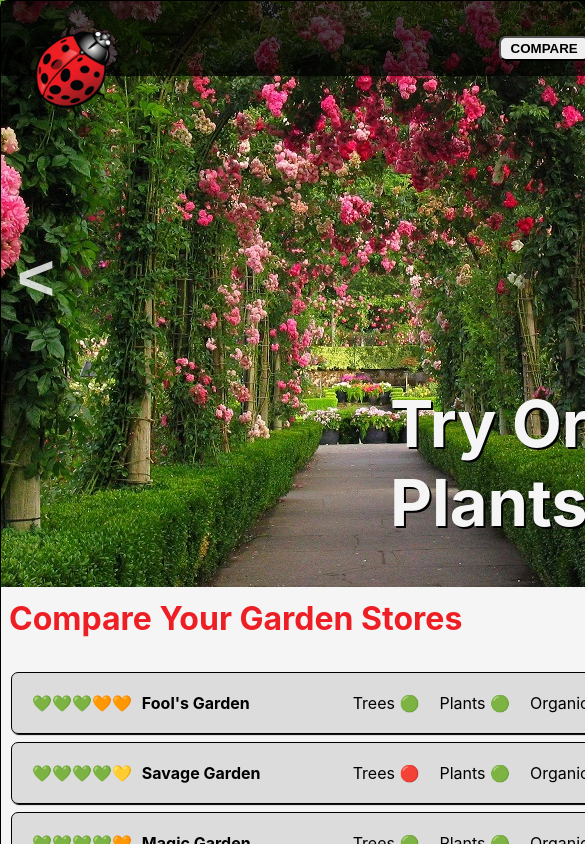
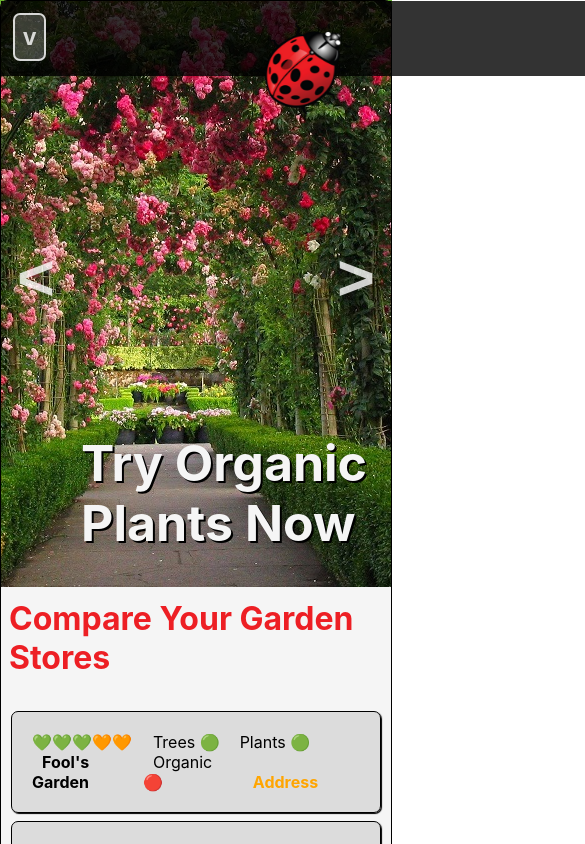
Before and after one commit to psyjulga/gardenstores-project, a React (Create React App) app: page / in a window 390 px wide. Shown: the top 844 px of the page, 585 px wide, since content can reach past the window. Built offline with nearby package versions, Linux system fonts and the light colour scheme.

Commit message:
built hamburger menu

```diff
--- a/src/App.css
+++ b/src/App.css
@@ -1,6 +1,7 @@
 .App {
 	background-color: whitesmoke;
 	width: 799px;
+	max-width: 100%;
 	margin: 0 auto;
 	border: 1px solid black;
 	border-radius: 7px;
@@ -12,7 +13,11 @@
 	position: fixed;
 	width: 799px;
 	height: 75px;
-	background-color: rgba(0, 0, 0, 0.7);
+	background-color: rgba(0, 0, 0, 0.8);
+}
+
+.hamburger-menu {
+	display: none;
 }
 
 .ladybug-logo {
@@ -36,6 +41,11 @@
 
 .nav-button:hover {
 	cursor: pointer;
+}
+
+.image {
+	max-width: 100%;
+	object-fit: cover;
 }
 
 .image-slide {
@@ -195,3 +205,53 @@ ul {
 .download-button:hover {
 	cursor: pointer;
 }
+
+/* MOBILE VIEW */
+
+@media (max-width: 640px) {
+	.navbar {
+		justify-content: center;
+	}
+
+	.hamburger-menu {
+		display: inline;
+		margin: 12px;
+		padding: 8px;
+		font-size: 24px;
+		font-weight: bold;
+		color: rgba(255, 255, 255, 0.8);
+		border: 2px solid rgba(255, 255, 255, 0.8);
+		border-radius: 7px;
+		background-color: rgba(255, 255, 255, 0.2);
+	}
+
+	.nav-buttons {
+		position: static;
+		background-color: rgba(128, 128, 128, 0.7);
+		box-shadow: 2px 2px 2px rgba(0, 0, 0, 0.8);
+	}
+
+	.nav-button {
+		border: none;
+		border-bottom: 1px solid black;
+		border-radius: 0;
+		width: 100%;
+		color: whitesmoke;
+		background-color: rgba(128, 128, 128, 0.7);
+		margin: 0;
+		padding: 8px 16px;
+		font-size: 18px;
+		text-align: left;
+	}
+
+	.ladybug-logo {
+		position: absolute;
+		left: 50%;
+		margin-left: -150px;
+	}
+
+	.image-headline {
+		font-size: 50px;
+		width: 300px;
+	}
+}
--- /dev/null
+++ b/src/HamburgerMenu.js
@@ -0,0 +1,9 @@
+const HamburgerMenu = ({ onClick, showMenu }) => {
+	return (
+		<button className="hamburger-menu" onClick={onClick}>
+			{showMenu ? '^' : 'v'}
+		</button>
+	)
+}
+
+export default HamburgerMenu
--- a/src/ImageSlide.js
+++ b/src/ImageSlide.js
@@ -22,6 +22,7 @@ const ImageSlide = () => {
 				alt="garden"
 				width={799}
 				height={586}
+				className="image"
 			/>
 			<div className="slide-buttons">
 				<SlideButton arrow="<" onClick={() => slideImage('left')} />
--- a/src/NavButtons.js
+++ b/src/NavButtons.js
@@ -1,6 +1,6 @@
-const NavButtons = () => {
+const NavButtons = ({ style }) => {
 	return (
-		<div className="nav-buttons">
+		<div className="nav-buttons" style={style}>
 			<button className="nav-button">COMPARE</button>
 			<button className="nav-button">LOCATIONS</button>
 			<button className="nav-button">IMPRINT</button>
--- a/src/Navbar.js
+++ b/src/Navbar.js
@@ -1,11 +1,25 @@
+import HamburgerMenu from './HamburgerMenu'
 import Logo from './Logo'
 import NavButtons from './NavButtons'
+import { useState } from 'react'
 
 const Navbar = () => {
+	const [showMenu, setShowMenu] = useState(false)
+
 	return (
 		<nav className="navbar">
+			<HamburgerMenu
+				onClick={() => setShowMenu(!showMenu)}
+				showMenu={showMenu}
+			/>
 			<Logo />
-			<NavButtons />
+			<NavButtons
+				style={
+					window.innerWidth <= 645 && showMenu === false
+						? { display: 'none' }
+						: null
+				}
+			/>
 		</nav>
 	)
 }
```
